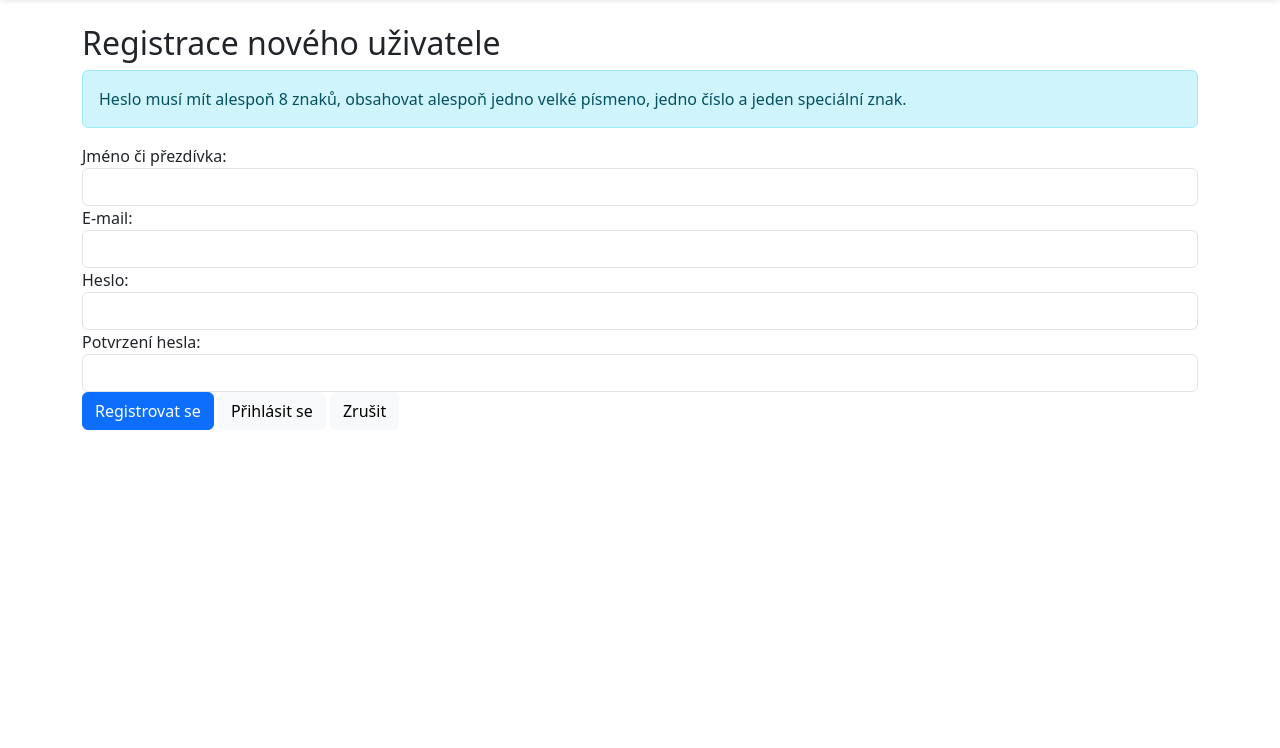
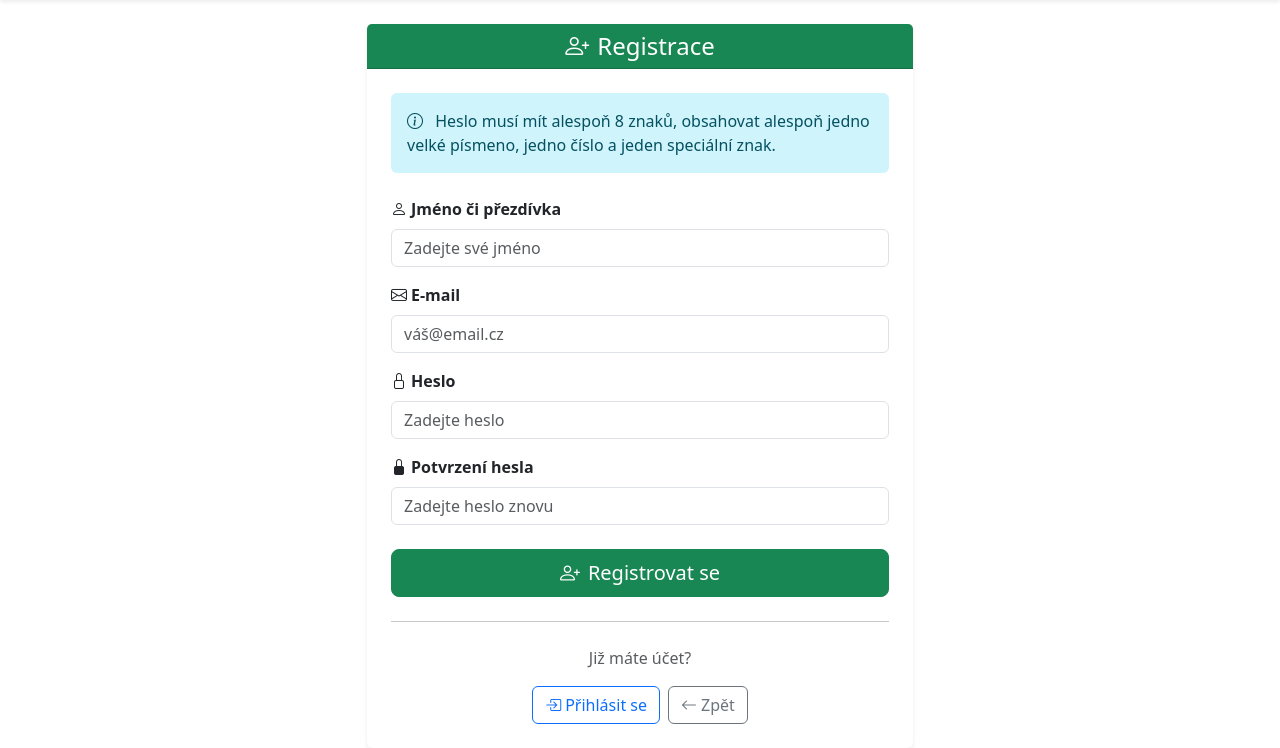
Before and after one commit to elchupacabra666/knihovni-system, a PHP site: page /registration.php in a window 1280 px wide. Shown: the part 102-850 px from the top of the page. Before the commit the page ends 532 px from the top, so only its background shows below. Run offline with PHP 8.4, Linux system fonts and the light colour scheme.

Commit message:
Edited reg page styles

```diff
--- a/registration.php
+++ b/registration.php
@@ -91,48 +91,97 @@
   $pageTitle='Registrace nového uživatele';
 ?>
 
-  <h2>Registrace nového uživatele</h2>
-
-  <div class="alert alert-info">
+<div class="row justify-content-center">
+  <div class="col-lg-6">
+    <div class="card shadow-sm border-0">
+      <div class="card-header bg-success text-white text-center">
+        <h4 class="card-title mb-0">
+          <i class="bi bi-person-plus me-2"></i>Registrace
+        </h4>
+      </div>
+      <div class="card-body p-4">
+        <div class="alert alert-info border-0 mb-4">
+          <i class="bi bi-info-circle me-2"></i>
           Heslo musí mít alespoň 8 znaků, obsahovat alespoň jedno velké písmeno, jedno číslo a jeden speciální znak.
         </div>
 
         <form method="post">
-    <div class="form-group">
-      <label for="name">Jméno či přezdívka:</label>
-      <input type="text" name="name" id="name" required class="form-control <?php echo (!empty($errors['name'])?'is-invalid':''); ?>"
-             value="<?php echo !empty($name)?htmlspecialchars($name):'';?>" />
+          <div class="mb-3">
+            <label for="name" class="form-label fw-semibold">
+              <i class="bi bi-person me-1"></i>Jméno či přezdívka
+            </label>
+            <input type="text" name="name" id="name" required
+                   class="form-control <?php echo (!empty($errors['name'])?'is-invalid':''); ?>"
+                   value="<?php echo !empty($name)?htmlspecialchars($name):'';?>"
+                   placeholder="Zadejte své jméno"/>
             <?php
               echo (!empty($errors['name'])?'<div class="invalid-feedback">'.$errors['name'].'</div>':'');
             ?>
           </div>
-    <div class="form-group">
-      <label for="email">E-mail:</label>
-      <input type="email" name="email" id="email" required class="form-control <?php echo (!empty($errors['email'])?'is-invalid':''); ?>"
-             value="<?php echo !empty($email)?htmlspecialchars($email):'';?>" />
+
+          <div class="mb-3">
+            <label for="email" class="form-label fw-semibold">
+              <i class="bi bi-envelope me-1"></i>E-mail
+            </label>
+            <input type="email" name="email" id="email" required
+                   class="form-control <?php echo (!empty($errors['email'])?'is-invalid':''); ?>"
+                   value="<?php echo !empty($email)?htmlspecialchars($email):'';?>"
+                   placeholder="váš@email.cz"/>
             <?php
               echo (!empty($errors['email'])?'<div class="invalid-feedback">'.$errors['email'].'</div>':'');
             ?>
           </div>
-    <div class="form-group">
-      <label for="password">Heslo:</label>
-      <input type="password" name="password" id="password" required class="form-control <?php echo (!empty($errors['password'])?'is-invalid':''); ?>" />
+
+          <div class="mb-3">
+            <label for="password" class="form-label fw-semibold">
+              <i class="bi bi-lock me-1"></i>Heslo
+            </label>
+            <input type="password" name="password" id="password" required
+                   class="form-control <?php echo (!empty($errors['password'])?'is-invalid':''); ?>"
+                   placeholder="Zadejte heslo"/>
             <?php
               echo (!empty($errors['password'])?'<div class="invalid-feedback">'.$errors['password'].'</div>':'');
             ?>
           </div>
-    <div class="form-group">
-      <label for="password2">Potvrzení hesla:</label>
-      <input type="password" name="password2" id="password2" required class="form-control <?php echo (!empty($errors['password2'])?'is-invalid':''); ?>" />
+
+          <div class="mb-4">
+            <label for="password2" class="form-label fw-semibold">
+              <i class="bi bi-lock-fill me-1"></i>Potvrzení hesla
+            </label>
+            <input type="password" name="password2" id="password2" required
+                   class="form-control <?php echo (!empty($errors['password2'])?'is-invalid':''); ?>"
+                   placeholder="Zadejte heslo znovu"/>
             <?php
               echo (!empty($errors['password2'])?'<div class="invalid-feedback">'.$errors['password2'].'</div>':'');
             ?>
           </div>
-    <button type="submit" class="btn btn-primary">Registrovat se</button>
-    <a href="login.php" class="btn btn-light">Přihlásit se</a>
-    <a href="index.php" class="btn btn-light">Zrušit</a>
+
+          <div class="d-grid gap-2">
+            <button type="submit" class="btn btn-success btn-lg">
+              <i class="bi bi-person-plus me-2"></i>Registrovat se
+            </button>
+          </div>
         </form>
+
+        <hr class="my-4">
+
+        <div class="text-center">
+          <p class="text-muted mb-3">Již máte účet?</p>
+          <div class="d-flex gap-2 justify-content-center">
+            <a href="login.php" class="btn btn-outline-primary">
+              <i class="bi bi-box-arrow-in-right me-1"></i>Přihlásit se
+            </a>
+            <a href="index.php" class="btn btn-outline-secondary">
+              <i class="bi bi-arrow-left me-1"></i>Zpět
+            </a>
+          </div>
+        </div>
+      </div>
+    </div>
+  </div>
+</div>
 
 <?php
   //vložíme do stránek patičku
   include 'inc/footer.php';
+?>
```
Lines whose indentation alone changed are shown as unchanged.
